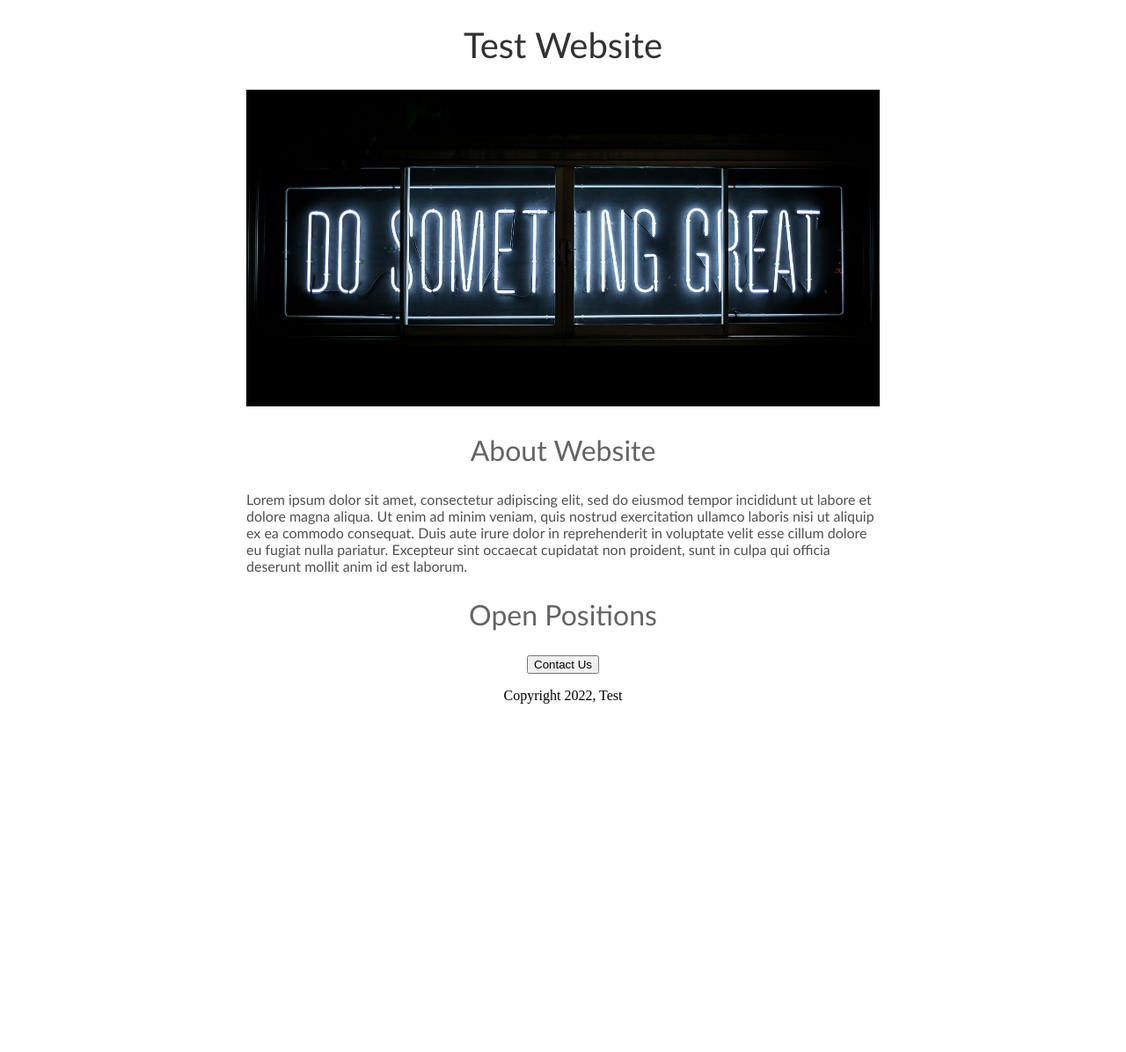
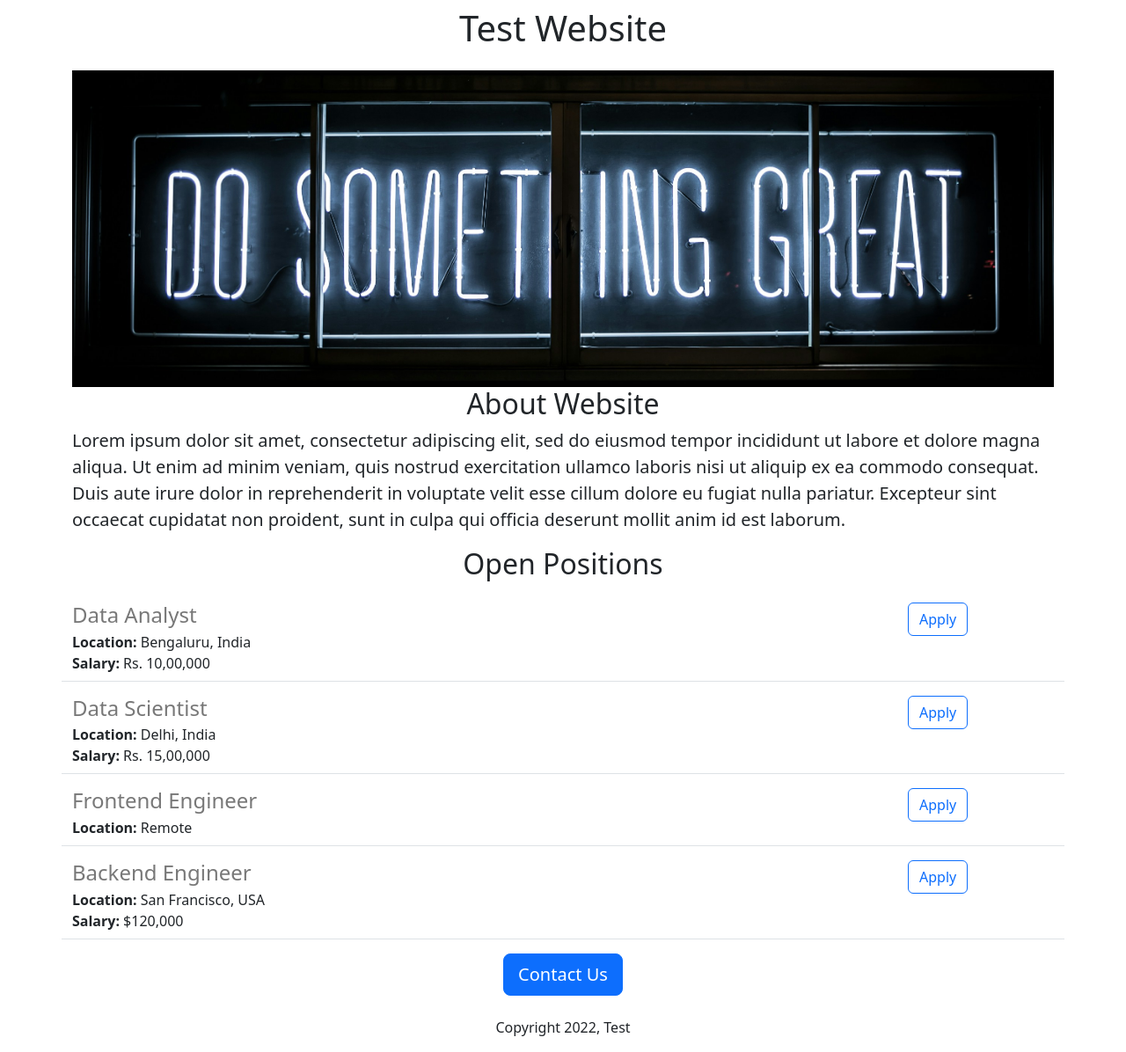
Before and after one commit to mngrabt/test-website, a Flask app: page / in a window 1280 px wide. Shown: the whole page at 88% size. Before the commit the page ends 800 px from the top, so only its background shows below. Run offline with Flask 3, Linux system fonts and the light colour scheme.

Commit message:
Added dynamic data and API route

```diff
--- a/app.py
+++ b/app.py
@@ -1,12 +1,42 @@
-from flask import Flask, render_template
+from flask import Flask, render_template, jsonify
 
 app = Flask(__name__)
 
+jobs = [
+  {
+    'id': 1,
+    'title': 'Data Analyst',
+    'location': 'Bengaluru, India',
+    'salary': 'Rs. 10,00,000'
+  },
+  {
+    'id': 2,
+    'title': 'Data Scientist',
+    'location': 'Delhi, India',
+    'salary': 'Rs. 15,00,000'
+  },
+  {
+    'id': 3,
+    'title': 'Frontend Engineer',
+    'location': 'Remote'
+  },
+  {
+    'id': 4,
+    'title': 'Backend Engineer',
+    'location': 'San Francisco, USA',
+    'salary': '$120,000'
+  }
+]
 
 @app.route("/")
 def hello_world():
-  return render_template('home.html')
+  return render_template('home.html',
+                         jobs = jobs,
+                        company_name='Test')
 
+@app.route("/api/jobs")
+def list_jobs():
+  return jsonify(jobs)
 
 if __name__ == "__main__":
   app.run(host='0.0.0.0', debug=True)
--- a/templates/home.html
+++ b/templates/home.html
@@ -2,53 +2,36 @@
 <html>
   <head>
     <title>Test Website</title>
+    <meta charset="utf-8">
+    <meta name="viewport" content="width=device-width, initial-scale=1">
+    <link href="https://cdn.jsdelivr.net/npm/bootstrap@5.3.3/dist/css/bootstrap.min.css" rel="stylesheet" integrity="sha384-QWTKZyjpPEjISv5WaRU9OFeRpok6YctnYmDr5pNlyT2bRjXh0JMhjY6hW+ALEwIH" crossorigin="anonymous">
     <style>
-      h1 {
-        font-size: 40px;
-        font-family: calibri;
-        font-weight: normal;
-        color: rgb(50, 50, 50);
-        text-align: center;
-      }
-
       #banner {
+        height: 360px;
         width: 100%;
-        height: 360px;
         object-fit: cover;
-      }
-
-      h2 {
-        font-family: calibri;
-        font-size: 32px;
-        color: rgb(100, 100, 100);
-        text-align: center;
-        font-weight: normal;
-      }
-
-      .bodytext {
-        font-family: calibri;
-        color: rgb(80, 80, 80);
-      }
-
-      #container {
-        max-width: 720px;
-        margin: 0 auto 0 auto;
       }
     </style>
   </head>
   <body>
-    <div id="container">
-      <h1>Test Website</h1>
-      <img id="banner" src="https://6cbfaa5a-fb41-4cc9-914d-c384f75326a9-00-16aozum8vaa84.sisko.replit.dev/static/banner.jpg">
-      <h2>About Website</h2>
-      <p class="bodytext">
+    <div class="container">
+      <h1 class="text-center mt-2 mb-4">
+        {{company_name}} Website
+      </h1>
+      <img class="img-fluid" id="banner" src="https://6cbfaa5a-fb41-4cc9-914d-c384f75326a9-00-16aozum8vaa84.sisko.replit.dev/static/banner.jpg">
+      <h2 class="text-center">About Website</h2>
+      <p class="lead">
         Lorem ipsum dolor sit amet, consectetur adipiscing elit, sed do eiusmod tempor incididunt ut labore et dolore magna aliqua. Ut enim ad minim veniam, quis nostrud exercitation ullamco laboris nisi ut aliquip ex ea commodo consequat. Duis aute irure dolor in reprehenderit in voluptate velit esse cillum dolore eu fugiat nulla pariatur. Excepteur sint occaecat cupidatat non proident, sunt in culpa qui officia deserunt mollit anim id est laborum.
       </p>
-      <h2>Open Positions</h2>
-      <! show the jobs here >
-      <div style="text-align: center;">
-        <button>Contact Us</button>
-        <p>Copyright 2022, Test</p>
+      <h2 class="text-center mt-2 mb-4">Open Positions</h2>
+      <div>
+        {% for job in jobs %}
+          {% include 'jobitem.html' %}
+        {% endfor %}
+      </div>
+      <div class="text-center">
+        <button class="btn btn-primary btn-lg">Contact Us</button>
+        <p class="mt-4">Copyright 2022, Test</p>
       </div>
     </div>
   </body>
--- /dev/null
+++ b/templates/jobitem.html
@@ -0,0 +1,18 @@
+<div class="border-bottom row" style="margin-bottom: 16px; padding-bottom: 8px;">
+  <div class="col-10">
+      <h4 style="color:rgb(120, 120, 120); margin-bottom: 4px;">
+        {{job['title']}}
+      </h4>
+      <div>
+        <b>Location:</b> {{job['location']}}
+      </div>
+      {% if 'salary' in job %}
+      <div>
+        <b>Salary:</b> {{job['salary']}}
+      </div>
+      {% endif %}
+  </div>
+  <div class="col-2">
+     <button type="button" class="btn btn-outline-primary">Apply</button>
+  </div>
+</div>
```
